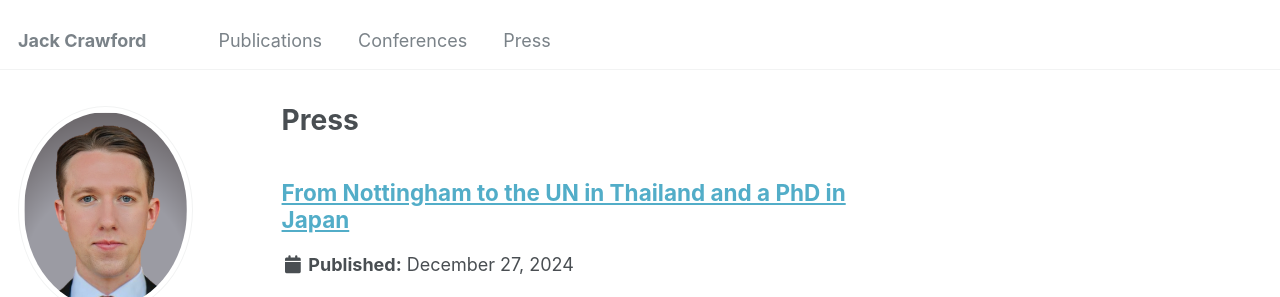
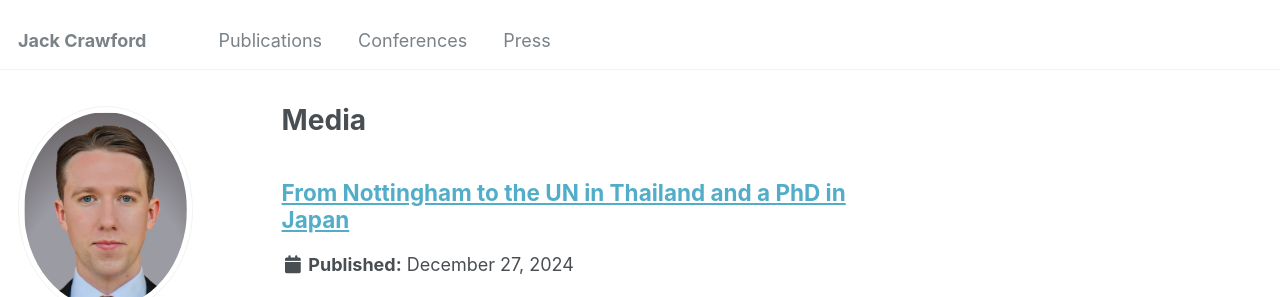
Before and after one commit to jackgcrawford/jackcrawford, a Jekyll site: the page built from _pages/portfolio.html, in a window 1280 px wide and 900 px high. Shown: the top 297 px of the window. Built offline with Jekyll 4.4.1, drawn with Linux system fonts in a browser that asks for light colours.

Commit message:
Revert "Update portfolio.html"
This reverts commit d3623769458743adb24fe5cfe8cfa9f1d5864366.

```diff
--- a/_pages/portfolio.html
+++ b/_pages/portfolio.html
@@ -1,7 +1,7 @@
 ---
 layout: archive
-title: "Press"
-permalink: /Press/
+title: "Media"
+permalink: /Media/
 author_profile: true
 ---
 
```
